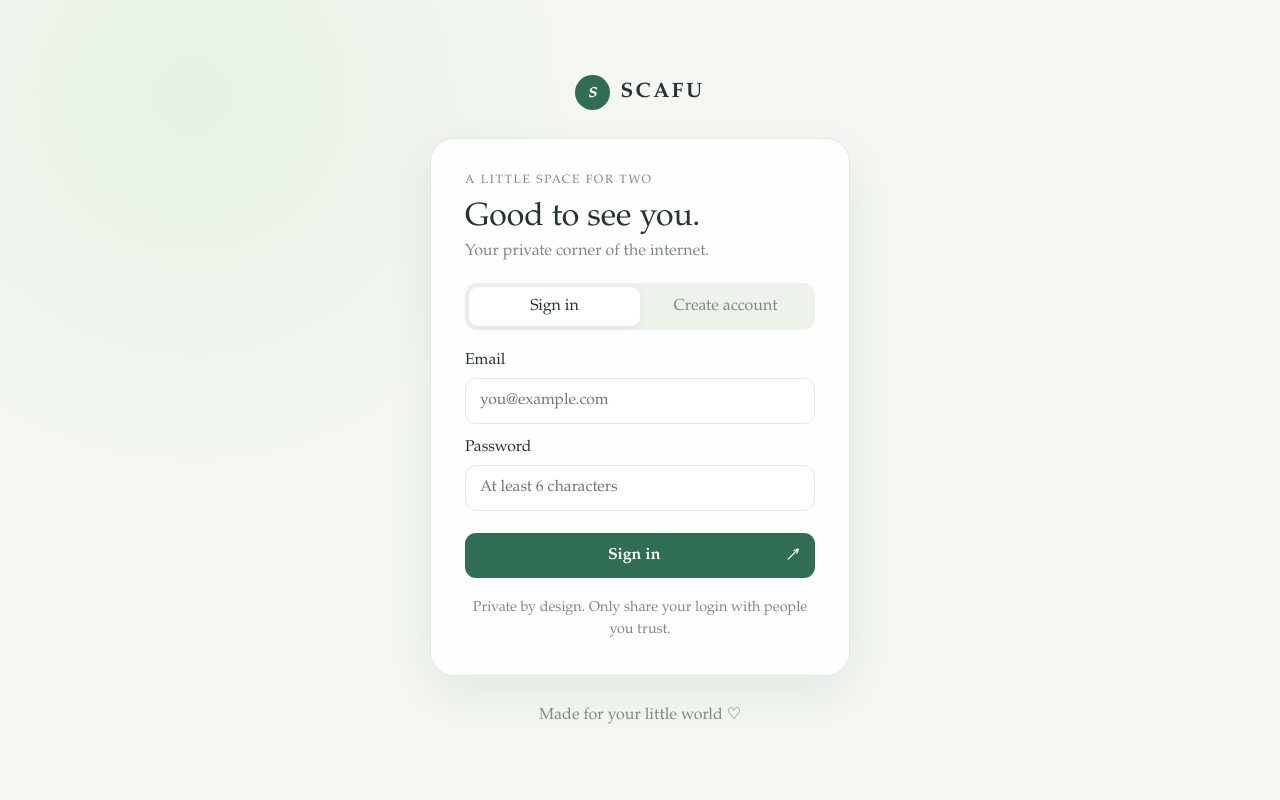
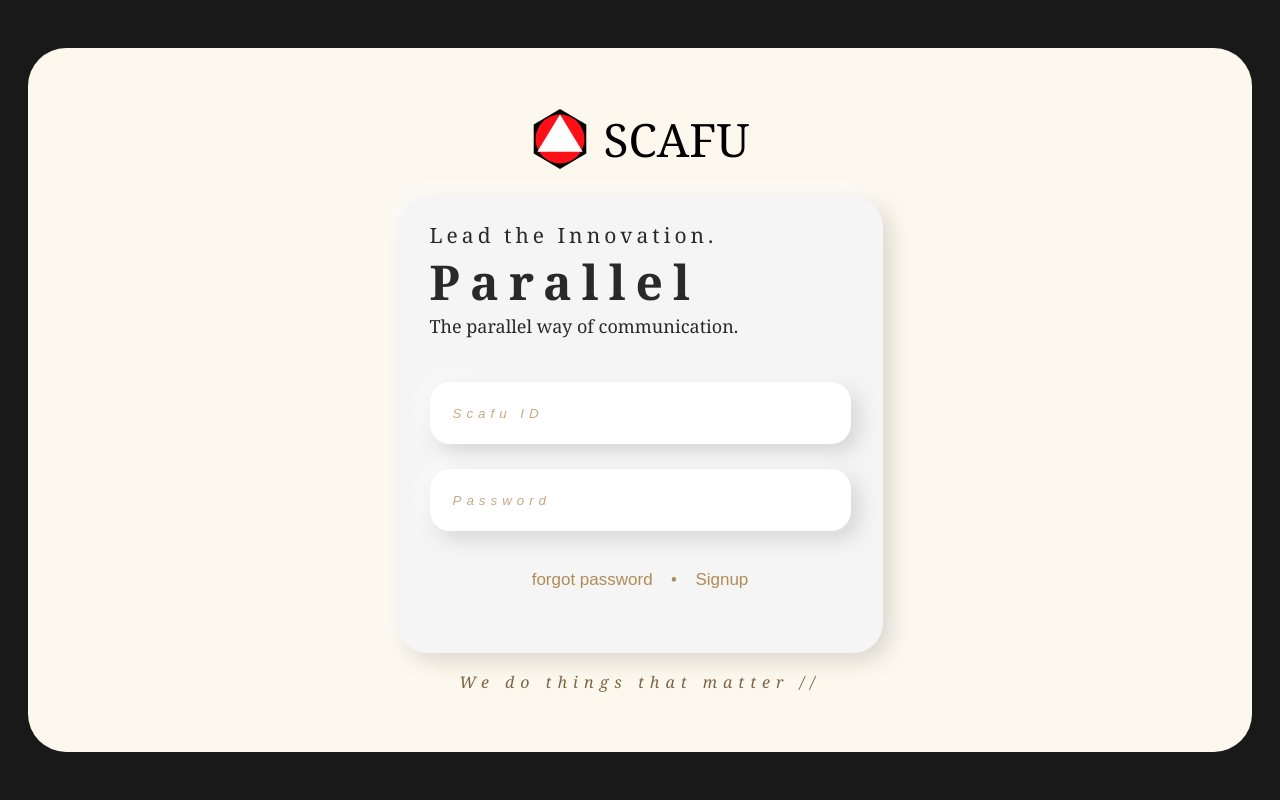
Before and after one commit to rklithis-bit/Scafu-Parallel, a Python web app: template templates/index.html in a window 1280 px wide. Run offline with Jinja, Linux system fonts and the light colour scheme; the template is opened without the code that fills it, so the values that code supplies are empty.

Commit message:
Update index.html

```diff
--- a/templates/index.html
+++ b/templates/index.html
@@ -1,39 +1,19 @@
 <!doctype html>
-<html lang="en">
-<head>
-  <meta charset="utf-8"><meta name="viewport" content="width=device-width, initial-scale=1">
-  <meta name="theme-color" content="#f5f5f7">
-  <title>SCAFU — just us</title>
-  <link rel="stylesheet" href="{{ url_for('static', filename='style.css') }}">
-</head>
-<body class="auth-body">
-  <main class="auth-shell">
-    <a class="brand" href="/" aria-label="SCAFU home"><span class="brand-mark">s</span><span>SCAFU</span></a>
-    <div class="auth-card">
-      <div class="eyebrow">A little space for two</div>
-      <h1 id="heading">Good to see you.</h1>
-      <p class="muted" id="subheading">Your private corner of the internet.</p>
-      <div class="tabs" role="tablist">
-        <button class="tab active" id="signin-tab" type="button">Sign in</button>
-        <button class="tab" id="signup-tab" type="button">Create account</button>
-      </div>
-      <form id="auth-form">
-        <label id="username-wrap" class="field hidden">Username
-          <input id="username" autocomplete="username" minlength="3" maxlength="24" placeholder="e.g. lichu">
-        </label>
-        <label class="field">Email
-          <input id="email" type="email" autocomplete="email" required placeholder="you@example.com">
-        </label>
-        <label class="field">Password
-          <input id="password" type="password" autocomplete="current-password" minlength="6" required placeholder="At least 6 characters">
-        </label>
-        <p id="error" class="notice hidden" role="alert"></p>
-        <button class="primary full" id="submit" type="submit">Sign in <span>↗</span></button>
-      </form>
-      <p class="fine-print">Private by design. Only share your login with people you trust.</p>
-    </div>
-    <footer>Made for your little world <span>♡</span></footer>
-  </main>
-  <script>window.SCAFU_CONFIG = { apiKey: {{ firebase_api_key|tojson }} };</script>
-  <script src="{{ url_for('static', filename='auth.js', v='20261020-2') }}" defer></script>
-</body></html>
+<html lang="en"><head><meta charset="utf-8"><meta name="viewport" content="width=device-width,initial-scale=1"><title>SCAFU — Parallel</title>
+<style>
+:root{--cream:#fcf8ee;--panel:#f5f5f5;--gold:#b18b55;--shadow:8px 8px 22px #0002,-7px -7px 20px #fff9}
+*{box-sizing:border-box}body{margin:0;background:#191919;font-family:Georgia,"Times New Roman",serif;color:#292929}.wrap{min-height:100vh;padding:28px;display:grid;place-items:center}.shell{width:min(100%,1440px);min-height:88vh;border-radius:38px;background:var(--cream);display:flex;flex-direction:column;align-items:center;justify-content:center;padding:32px 16px}.brand{display:flex;align-items:center;gap:15px;font-size:clamp(32px,4vw,46px);color:#000;margin-bottom:26px}.logo{width:58px;height:64px}.card{width:min(100%,485px);background:#f5f5f5;border-radius:30px;padding:24px 32px 32px;box-shadow:var(--shadow)}.kicker{font-size:21px;letter-spacing:4px;margin:0}.parallel{font-size:48px;letter-spacing:10px;margin:0}.tag{margin:0 0 44px;font-size:18px}.field{width:100%;height:62px;border:0;border-radius:20px;background:white;box-shadow:var(--shadow);padding:0 23px;margin-bottom:25px;outline:none}.field::placeholder{color:#c6a982;letter-spacing:5px;font-style:italic}.links{text-align:center;color:var(--gold);margin-top:12px}.links button{border:0;background:none;color:var(--gold);font-size:17px;cursor:pointer}.slogan{margin-top:18px;color:#7b6445;letter-spacing:6px;font-style:italic;text-align:center}.error{font:14px Arial;color:#a33;min-height:18px;margin-top:12px}.hidden{display:none!important}@media(max-width:600px){.wrap{padding:10px}.shell{min-height:95vh;border-radius:24px}.card{padding:22px}.parallel{font-size:38px}.slogan{font-size:12px;letter-spacing:3px}}
+</style></head><body><main class="wrap"><section class="shell">
+<div class="brand"><svg class="logo" viewBox="0 0 64 70" aria-label="SCAFU logo"><polygon points="32,2 61,19 61,51 32,68 3,51 3,19" fill="#050505"/><circle cx="32" cy="35" r="27" fill="#ff1018"/><polygon points="32,8 57,49 7,49" fill="#fff"/></svg><span>SCAFU</span></div>
+<form class="card" id="authForm"><p class="kicker">Lead the Innovation.</p><h1 class="parallel">Parallel</h1><p class="tag">The parallel way of communication.</p>
+<div id="usernameWrap" class="hidden"><input class="field" id="username" placeholder="Username" autocomplete="nickname"></div>
+<input class="field" id="email" type="email" placeholder="Scafu ID" autocomplete="username" required>
+<input class="field" id="password" type="password" placeholder="Password" autocomplete="current-password" required>
+<div class="links"><button type="button" id="forgot">forgot password</button> &nbsp; • &nbsp; <button type="button" id="toggle">Signup</button></div><div class="error" id="error" role="status"></div></form>
+<div class="slogan">We do things that matter //</div></section></main>
+<script>
+const form=document.getElementById("authForm"),toggle=document.getElementById("toggle"),usernameWrap=document.getElementById("usernameWrap"),username=document.getElementById("username"),password=document.getElementById("password"),error=document.getElementById("error");let mode="signin";
+toggle.onclick=()=>{mode=mode==="signin"?"signup":"signin";usernameWrap.classList.toggle("hidden",mode!=="signup");username.required=mode==="signup";password.autocomplete=mode==="signup"?"new-password":"current-password";toggle.textContent=mode==="signin"?"Signup":"Signin";error.textContent="";};
+form.onsubmit=async e=>{e.preventDefault();error.textContent="";try{const r=await fetch("/api/auth/"+mode,{method:"POST",headers:{"Content-Type":"application/json"},body:JSON.stringify({email:document.getElementById("email").value.trim(),password:password.value,username:username.value.trim()})});const d=await r.json();if(!r.ok)throw Error(d.error||"Authentication failed.");location.href=d.redirect||"/chat";}catch(err){error.textContent=err.message;}};
+document.getElementById("forgot").onclick=()=>{error.textContent="Password reset is not configured on this page yet. Use Firebase Authentication password reset or add a reset flow.";};
+</script></body></html>
```
